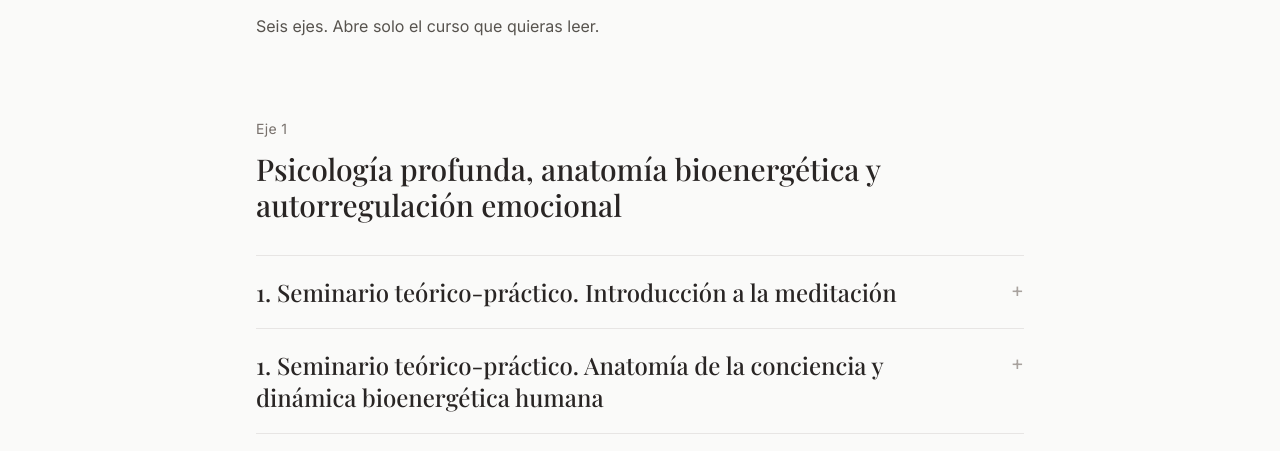
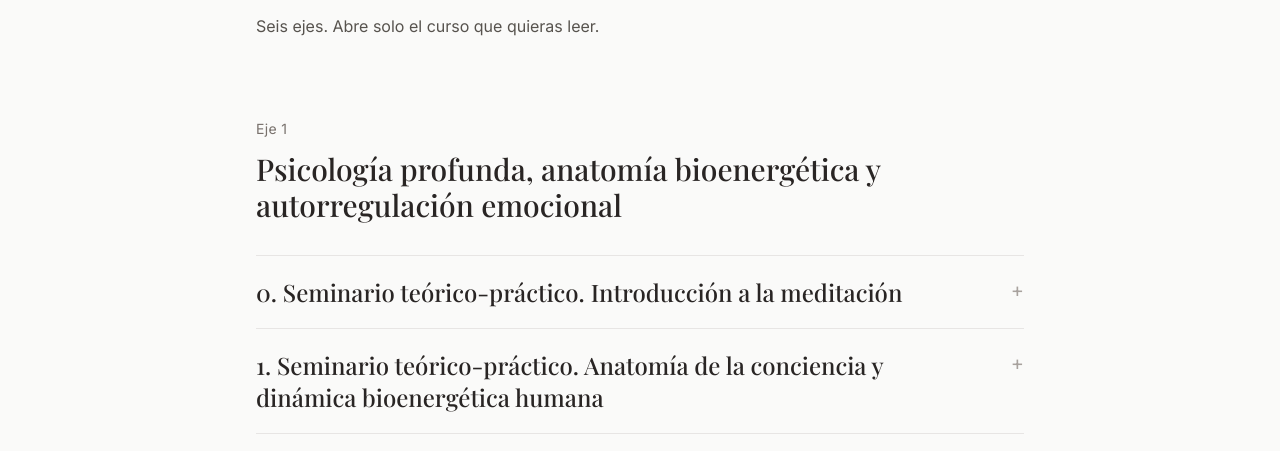
Before and after one commit to andres-silva-zamorano/monjes-de-ciudad, a plain HTML site: page seminarios/index.html in a window 1280 px wide. Shown: the part 309-760 px from the top of the page. Drawn offline with nearby package versions, Linux system fonts and the light colour scheme.

Commit message:
Numera la introducción a la meditación como seminario 0.
Co-authored-by: Cursor <cursoragent@cursor.com>

```diff
--- a/seminarios/index.html
+++ b/seminarios/index.html
@@ -84,7 +84,7 @@
         <div class="mt-8 border-t border-stone-200">
         <details class="curso border-b border-stone-200 py-5">
           <summary class="flex cursor-pointer items-start justify-between gap-6">
-            <span class="font-serif text-xl leading-snug md:text-2xl">1. Seminario teórico-práctico. Introducción a la meditación</span>
+            <span class="font-serif text-xl leading-snug md:text-2xl">0. Seminario teórico-práctico. Introducción a la meditación</span>
             <span class="marca mt-1 shrink-0 text-xl leading-none text-stone-400" aria-hidden="true">+</span>
           </summary>
           <p class="mt-5 max-w-2xl leading-relaxed text-stone-600">Bases teóricas y prácticas para practicar correctamente la meditación.</p>
```
